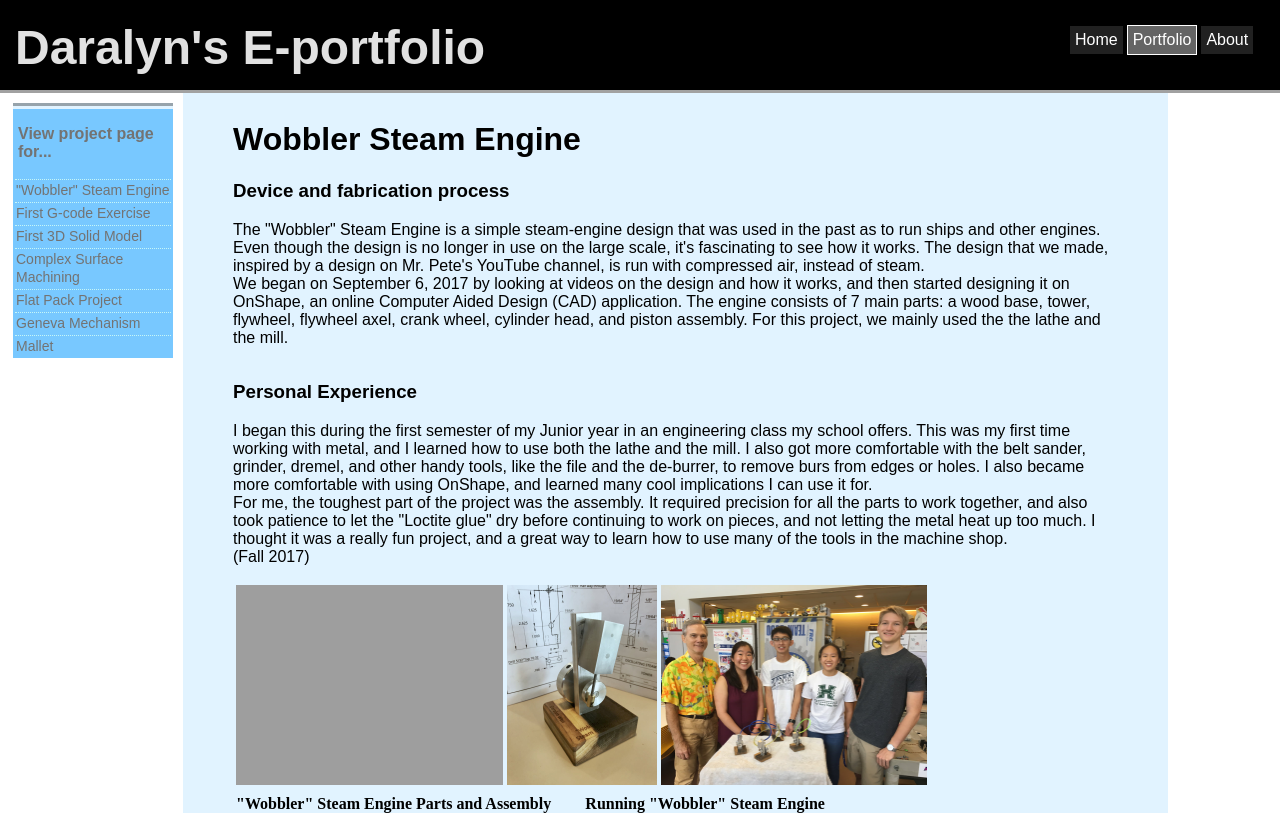
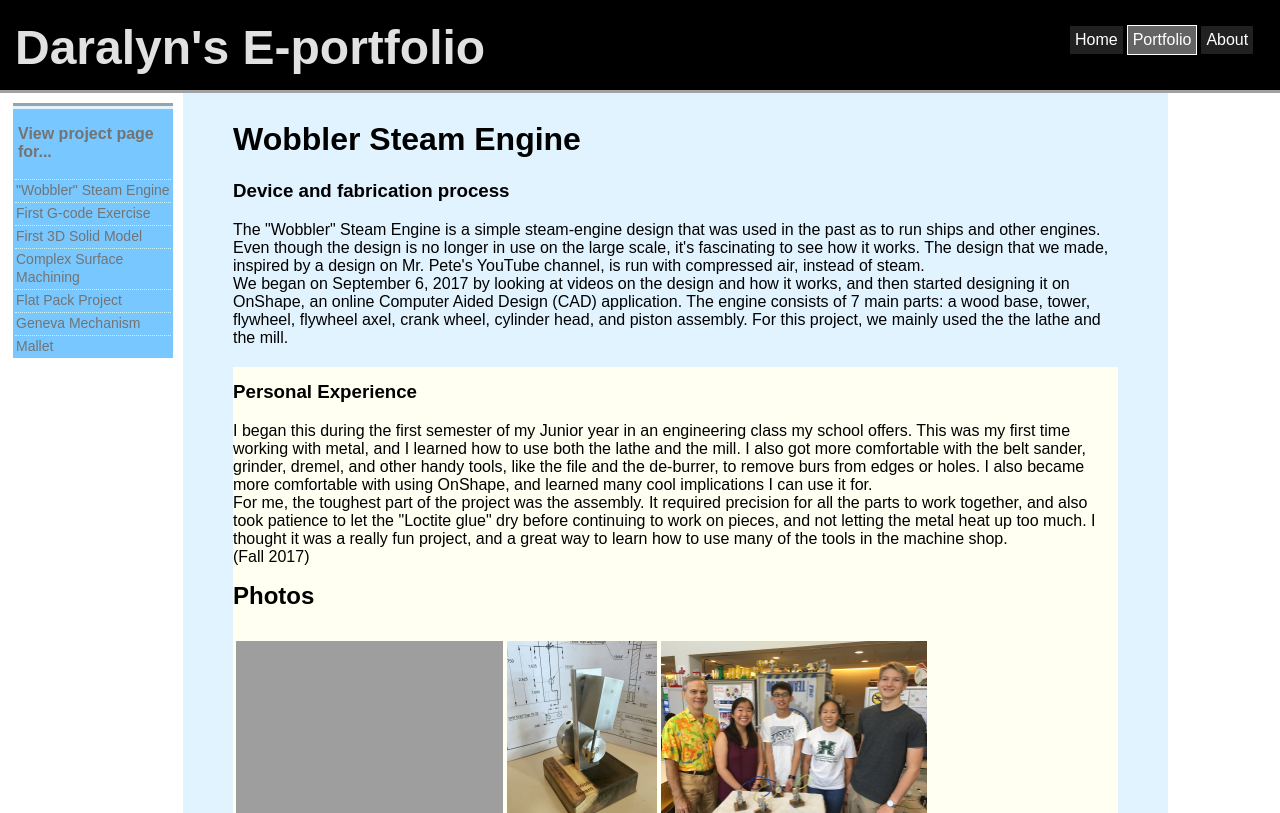
Before and after one commit to daralyn/daralyn.github.io, a Jekyll site: the page built from portfolio/engineering/wobbler-steam-engine.html, in a window 1280 px wide and 1400 px high, cut to the strip 0-813 px from the top of the window. Built offline with Jekyll 4.4.1, drawn with Linux system fonts in a browser that asks for light colours.

Commit message:
Update wobbler-steam-engine.html

```diff
--- a/portfolio/engineering/wobbler-steam-engine.html
+++ b/portfolio/engineering/wobbler-steam-engine.html
@@ -35,6 +35,7 @@
 	<h1>Wobbler Steam Engine</h1>
 </div> <!-- wobblerhead-->
 
+<div style="background-color:rgb();">
 	<div>
 		<h3>Device and fabrication process</h3>
 			<p>The "Wobbler" Steam Engine is a simple steam-engine design that was used in the past as to run ships and other engines. Even though the design is no longer in use on the large scale, it's fascinating to see how it works. The design that we made, inspired by a design on Mr. Pete's YouTube channel, is run with compressed air, instead of steam.
@@ -47,8 +48,10 @@
 			<br>For me, the toughest part of the project was the assembly. It required precision for all the parts to work together, and also took patience to let the "Loctite glue" dry before continuing to work on pieces, and not letting the metal heat up too much. I thought it was a really fun project, and a great way to learn how to use many of the tools in the machine shop.
 	<br>(Fall 2017)</p>
 	</div>
+</div>
 
-<div class=photos>
+<div style="background-color: rgb(255, 255, 242);">
+	<h2>Photos</h2>
 	<table>
 		<tbody>
 			<tr>
@@ -61,7 +64,7 @@
 
 </div> <!--photos-->
 
-<div>
+<div style="background-color: rgb(255, 235, 237)">
 	<table>
 		<thead>
 			<tr>
@@ -71,8 +74,8 @@
 		</thead>
 		<tbody>
 			<tr>
-				<td class=""><iframe src="//www.youtube.com/embed/BA9Oh-XnwI0" frameborder="0" allowfullscreen style="height: 400px"></iframe></td>
-				<td class=""><iframe src="//www.youtube.com/embed/SCB1G66i2qo" frameborder="0" allowfullscreen></td>
+				<td class=""><iframe src="//www.youtube.com/embed/BA9Oh-XnwI0" frameborder="0" allowfullscreen style="height: 200px; width: 300px;"></iframe></td>
+				<td class=""><iframe src="//www.youtube.com/embed/SCB1G66i2qo" frameborder="0" allowfullscreen style="height: 200px; width: 300px;"></td>
 			</tr>
 		</tbody>
 	</table>
@@ -84,8 +87,5 @@
 		background-image: url("http://daralyn.github.io/photos/engineering/wobbler_head.jpg");
 	}
 
-	.photos{
-		height: 200px;
-	}
 
 </style>
```
Lines whose indentation alone changed are shown as unchanged.
